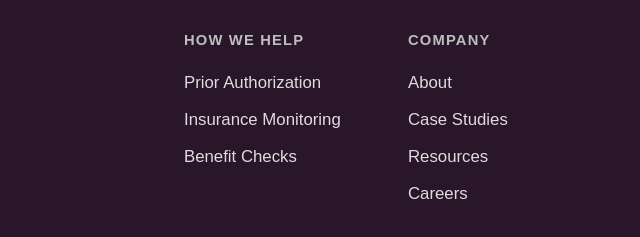
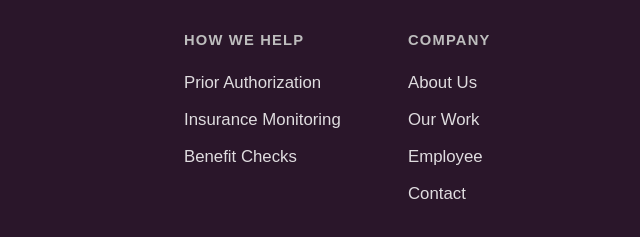
Before and after one commit to KshitijChavan-Stack/CTech-Engineering-proj, a plain HTML site: page index.html in a window 1280 px wide. Shown: the part 2926-3163 px from the top of the page, 640-1280 px from the left. Drawn offline with Linux system fonts and the light colour scheme.

Commit message:
updating footer

```diff
--- a/index.html
+++ b/index.html
@@ -1034,10 +1034,10 @@
         </div>
         <div class="footer-col">
           <div class="footer-col-title">COMPANY</div>
-          <a href="#" class="footer-link">About</a>
-          <a href="#" class="footer-link">Case Studies</a>
-          <a href="#" class="footer-link">Resources</a>
-          <a href="#" class="footer-link">Careers</a>
+          <a href="about.html" class="footer-link">About Us</a>
+          <a href="work.html" class="footer-link">Our Work</a>
+          <a href="employee.html" class="footer-link">Employee</a>
+          <a href="contact.html" class="footer-link">Contact</a>
         </div>
       </div>
     </div>
```
